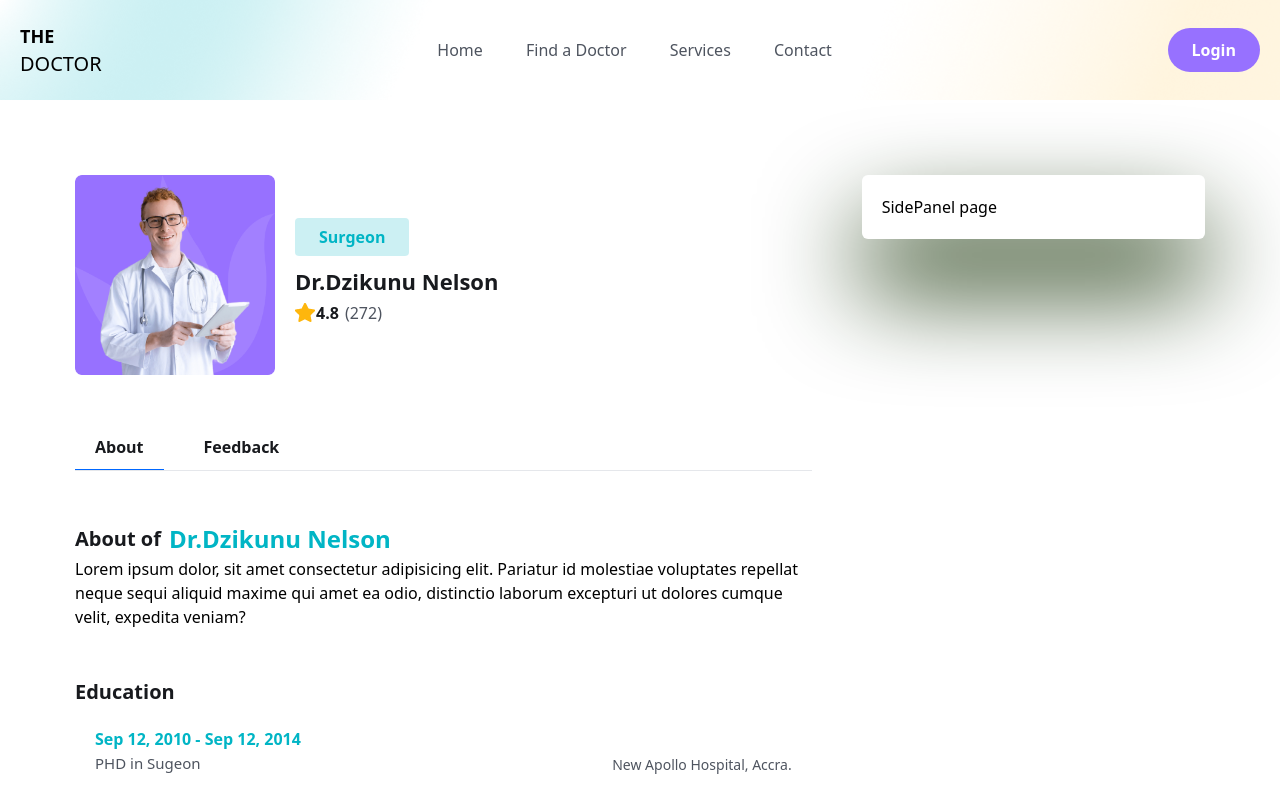
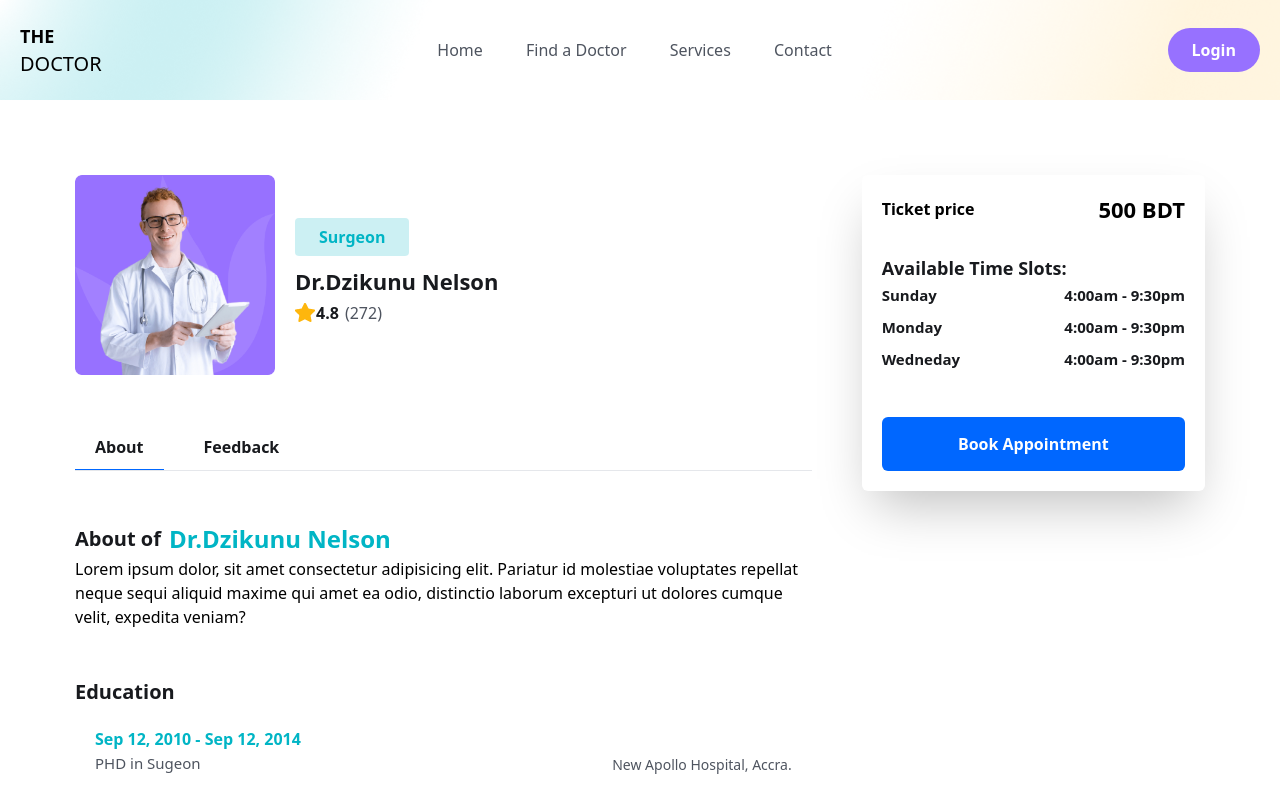
Before and after one commit to Nelson877/Doctor-appointment-booking, a React (Vite) app: page /blog-posts in a window 1280 px wide. Shown: the top 800 px of the page. Built offline with nearby package versions, Linux system fonts and the light colour scheme; the HTML template or start-up script is replaced by a standard one.

Commit message:
Login page

```diff
--- a/src/pages/Doctors/DoctorDetails.jsx
+++ b/src/pages/Doctors/DoctorDetails.jsx
@@ -69,11 +69,11 @@ function DoctorDetails() {
           </div>
           {/* secttion one end  */}
 
-          {/* secttion two start  */}
+          {/* Side Panel section start  */}
           <div>
             <SidePanel/>
           </div>
-          {/* secttion two end  */}
+          {/* Side Panel section end  */}
         </div>
       </div>
     </section>
--- a/src/pages/Doctors/SidePanel.jsx
+++ b/src/pages/Doctors/SidePanel.jsx
@@ -1,11 +1,56 @@
-
-
 const SidePanel = () => {
   return (
-    <div className="shadow-panelShadow p-3 lg:p-5 rounded-md">
-      SidePanel page
+    <div className='shadow-2xl p-3 lg:p-5 rounded-md'>
+      <div className='flex items-center justify-between'>
+        <p className='text__paraa mt-0 font-semibold'>Ticket price</p>
+        <span className='text-[16px] leading-7 lg:text-[22px] lg:leadinng-8 font-bold texxt-headingColor'>
+          500 BDT
+        </span>
+      </div>
+
+      <div className='mt-[30px] '>
+        <p className='text__para mt-0 font-semibold text-headingColor'>
+          Available Time Slots:
+        </p>
+        <ul className='t-3 '>
+        {/* start  */}
+
+        <li className='mb-2 flex justify-between items-center'>
+            <p className='text-[15px] leading-6 text-headingColor font-semibold'>
+              Sunday
+            </p>
+            <p className='text-[15px] leading-6 text-headingColor font-semibold'>
+              4:00am - 9:30pm
+            </p>
+          </li>
+        {/* end */}
+         {/* start  */}
+
+         <li className='mb-2 flex justify-between items-center'>
+            <p className='text-[15px] leading-6 text-headingColor font-semibold'>
+              Monday
+            </p>
+            <p className='text-[15px] leading-6 text-headingColor font-semibold'>
+              4:00am - 9:30pm
+            </p>
+          </li>
+        {/* end */}
+         {/* start  */}
+
+         <li className='mb-2 flex justify-between items-center'>
+            <p className='text-[15px] leading-6 text-headingColor font-semibold'>
+              Wedneday
+            </p>
+            <p className='text-[15px] leading-6 text-headingColor font-semibold'>
+              4:00am - 9:30pm
+            </p>
+          </li>
+        {/* end */}
+        </ul>
+      </div>
+      <button className="btn px-2 w-full rounded-md">Book Appointment</button>
     </div>
-  )
-}
+  );
+};
 
-export default SidePanel
+export default SidePanel;
--- a/src/pages/Login.jsx
+++ b/src/pages/Login.jsx
@@ -1,5 +1,56 @@
+import { useState } from "react";
+
 function Login() {
-  return <div>Login</div>;
+  const [formData, setFormData] = useState({
+    email: "",
+    password: "",
+  });
+
+  // function for the on Change
+  const handleInputChange = (e) => {
+    setFormData({ ...formData, [e.target.name]: e.target.value });
+  };
+
+  return (
+    <section className='px-5 lg:px-0'>
+      <div className='w-full max-w-[570px] mx-auto rounded-lg shadow-md md:p-10'>
+        <h3 className='text-[22px] text-headingColor font-bold mb-10 leading-9 '>
+          Hello! <span className='text-primaryColor'>Welcome</span> Back
+        </h3>
+        <form action='' className='py-4 md:py-0'>
+        {/* email section start  */}
+        <div className='mb-5'>
+            <input
+              type='email'
+              placeholder='Enter Your Email '
+              name='email'
+              value={formData.email}
+              onChange={handleInputChange}
+              className='w-full px-4 py-3 border-b border-solid border-[#0066ff61] focus:outline-none focus:border-b-primaryColor text-[16px] leading-7 text-headingColor placeholder:text-textColor rounded-md cursor:pointer'
+              required
+            />
+          </div>
+        {/* email section end  */}
+         {/* password section start  */}
+         <div className='mb-5'>
+            <input
+              type='password'
+              placeholder='Password'
+              name='password'
+              value={formData.password}
+              onChange={handleInputChange}
+              className='w-full px-4 py-3 border-b border-solid border-[#0066ff61] focus:outline-none focus:border-b-primaryColor text-[16px] leading-7 text-headingColor placeholder:text-textColor rounded-md cursor:pointer'
+              required
+            />
+          </div>
+        {/* password section end  */}
+        <div className="mt-7">
+          <button type="submit" className="w-full bg-primaryColor text-white leading-[30px] rounded-lg text-[18px] px-4 py-3">LogIn</button>
+        </div>
+        </form>
+      </div>
+    </section>
+  );
 }
 
 export default Login;
--- a/tailwind.config.js
+++ b/tailwind.config.js
@@ -10,8 +10,8 @@ export default {
         irisBlueColor: "#01B5C5",
         headingColor: "#181A1E",
         textColor: "#4E545F",
-        borderColor: '0066ff34',
-        whiteColor: '#fff9ea'
+        borderColor: "0066ff34",
+        whiteColor: "#fff9ea",
       },
       boxShadow: {
         panelShadow: "rgba(17, 46, 0.15) 0px 48px 100px 0px",
```
